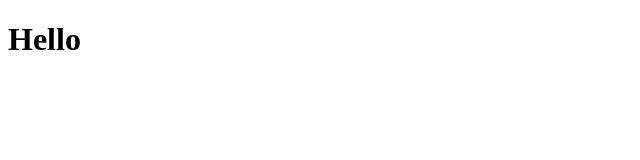
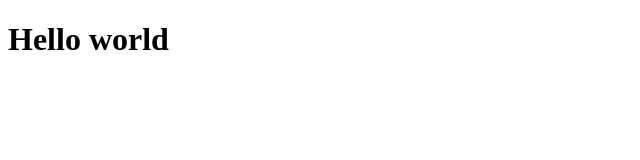
Before and after one commit to tnbdnnk/nomad-nest-adventures, a React app in the folder client/: page / in a window 1280 px wide. Shown: the top 160 px of the page, without its empty margins (0-640 px from the left). Built offline with nearby package versions, Linux system fonts and the light colour scheme.

Commit message:
Fix some moments

```diff
--- a/client/src/App.js
+++ b/client/src/App.js
@@ -3,7 +3,7 @@ import React from "react";
 const App = () => {
     return (
         <div>
-            <h1>Hello</h1>
+            <h1>Hello world</h1>
         </div>
     )
 }
```
